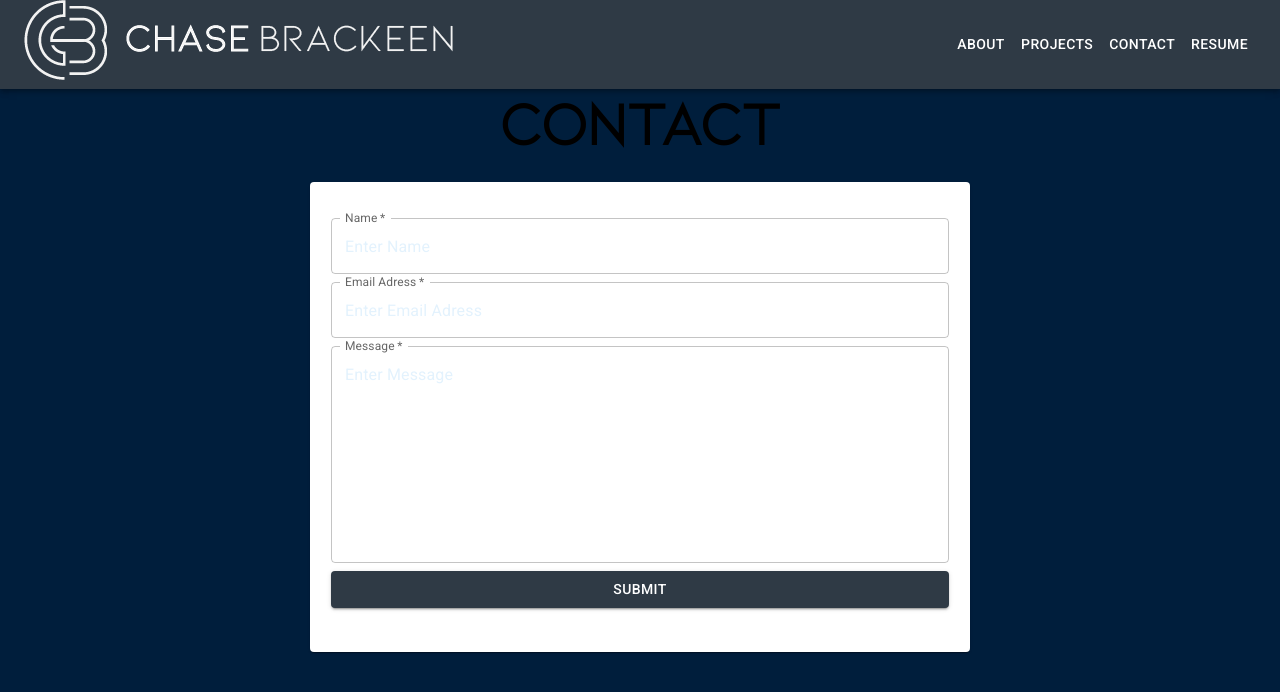
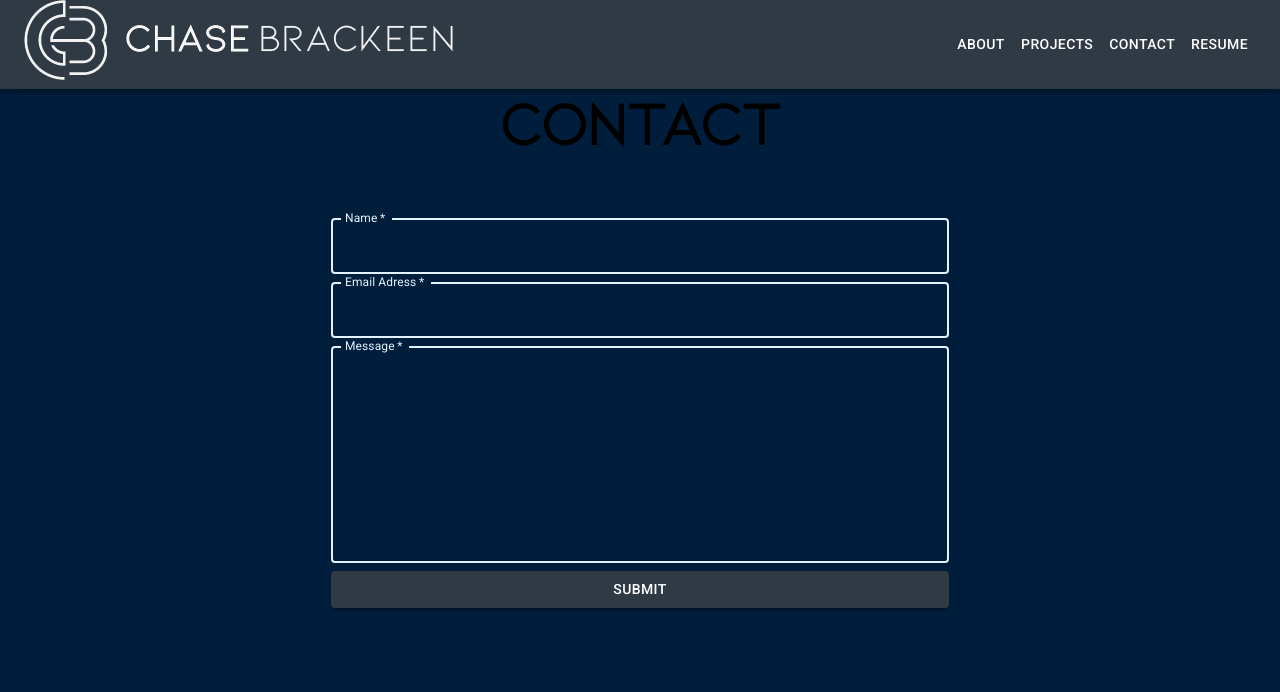
Before and after one commit to Chasetopher/React-Portfolio, a React (Create React App) app: page / in a window 1280 px wide. Both pictures are taken after a click on the button "CONTACT". Shown: the top 692 px of the page. Built offline with nearby package versions, Linux system fonts and the light colour scheme.

Commit message:
finished contact form

```diff
--- a/src/components/Contact/index.js
+++ b/src/components/Contact/index.js
@@ -1,8 +1,7 @@
 import * as React from 'react';
-// import Box from '@mui/material/Box';
+import Box from '@mui/material/Box';
 import TextField from '@mui/material/TextField';
-import { Typography, Card ,CardContent, Grid, Button } from '@mui/material'
-
+import { Typography, CardContent, Grid, Button } from '@mui/material'
 
 const Contact = () => {
 
@@ -11,39 +10,44 @@ const Contact = () => {
             <Typography gutterBottom variant="h2" align="center">
                 Contact
             </Typography>
-            <Card style={{ maxWidth: 650, margin: "0 auto", padding: "20px 5px" }}>
+            <Box style={{ maxWidth: 650, margin: "0 auto", padding: "20px 5px"}}>
                 <CardContent>
                     <form>
                         <Grid container spacing={1}>
                             <Grid xs={12} item>
                                 <TextField
                                     required
-                                    id="outlined-basic"
+                                    error
+                                    id="outlined-error-helper-text"
                                     label="Name"
-                                    defaultValue="Enter Name"
                                     fullWidth
-                                    color="text"
+                                    color="common"
+                                    focused
                                 />
                             </Grid>
                             <Grid xs={12} item>
                                 <TextField
                                     required
+                                    error
                                     type="email"
-                                    id="outlined-basic"
+                                    id="outlined-error-helper-text"
                                     label="Email Adress"
-                                    defaultValue="Enter Email Adress"
                                     fullWidth
+                                    color="common"
+                                    focused
                                 />
                             </Grid>
                             <Grid xs={12} item>
                                 <TextField
                                     required
-                                    id="outlined-basic"
+                                    error
+                                    id="outlined-textarea"
                                     label="Message"
                                     multiline
                                     rows={8}
-                                    defaultValue="Enter Message"
                                     fullWidth
+                                    color="common"
+                                    focused
                                 />
                             </Grid>
                             <Grid xs={12} item>
@@ -54,46 +58,9 @@ const Contact = () => {
                         </Grid>
                     </form>
                 </CardContent>
-            </Card>
+            </Box>
         </div>
     )
 }
 
 export default Contact;
-
-
-{/* <Box
-component="form"
-sx={{
-    '& .MuiTextField-root': { m: 1, width: '75ch' },
-    // bgcolor: 'background.paper'
-}}
-noValidate
-autoComplete="off"
->
-<div>
-<TextField label="Outlined secondary" color="text" focused />
-<TextField
-    required
-    id="filled-required"
-    label="Enter Name"
-    defaultValue="Enter Name"
-    variant="filled"
-/>
-<TextField
-    required
-    id="filled-required"
-    label="Email Adress"
-    defaultValue="Enter Email Adress"
-    variant="filled"
-/>
-<TextField
-    id="outlined-multiline-static"
-    label="Message"
-    multiline
-    rows={8}
-    defaultValue="Message"
-    variant="filled"
-/>
-</div>
-</Box> */}
--- a/src/index.js
+++ b/src/index.js
@@ -30,6 +30,9 @@ const theme = createTheme({
     },
     common: {
       black: "#e3f2fd"
+    },
+    error: {
+      main: "#e3f2fd"
     }
   }
 })
```
